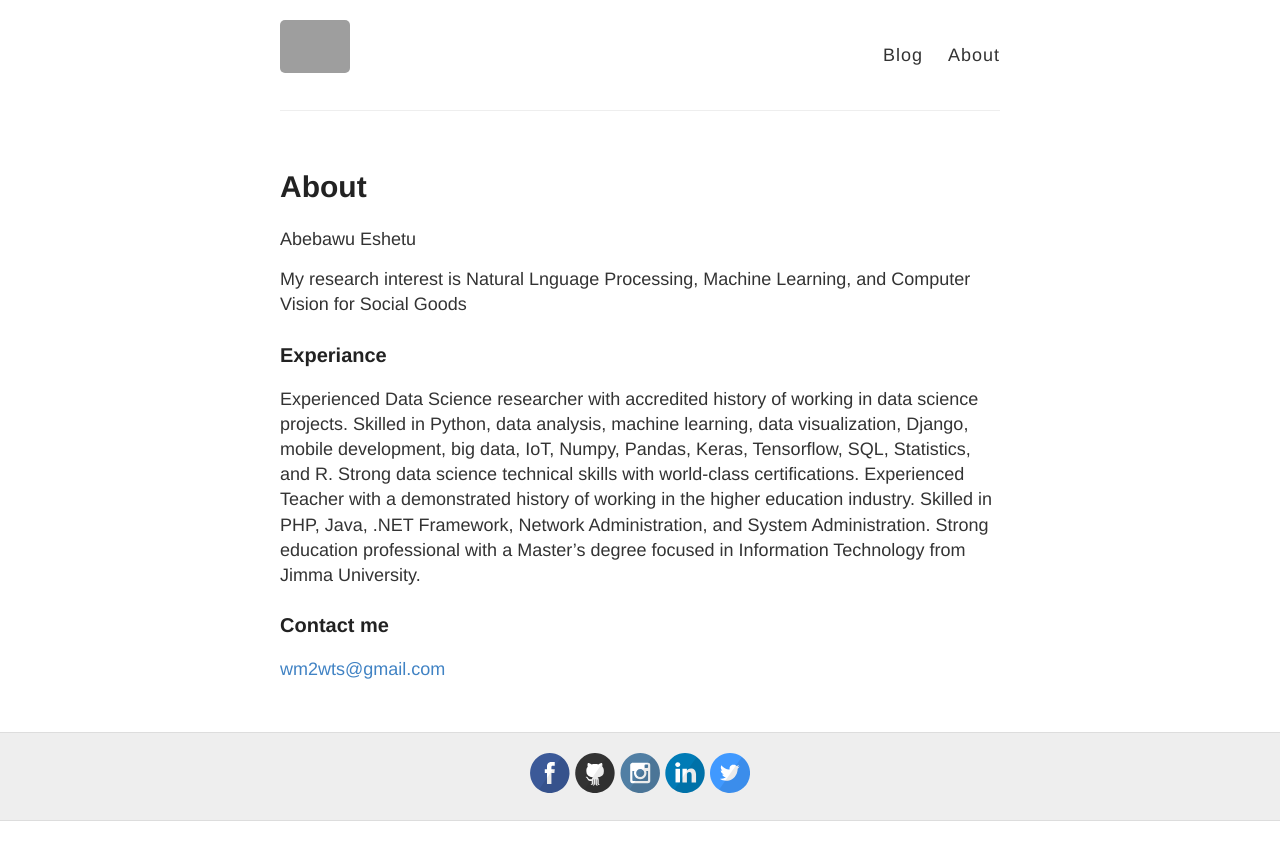
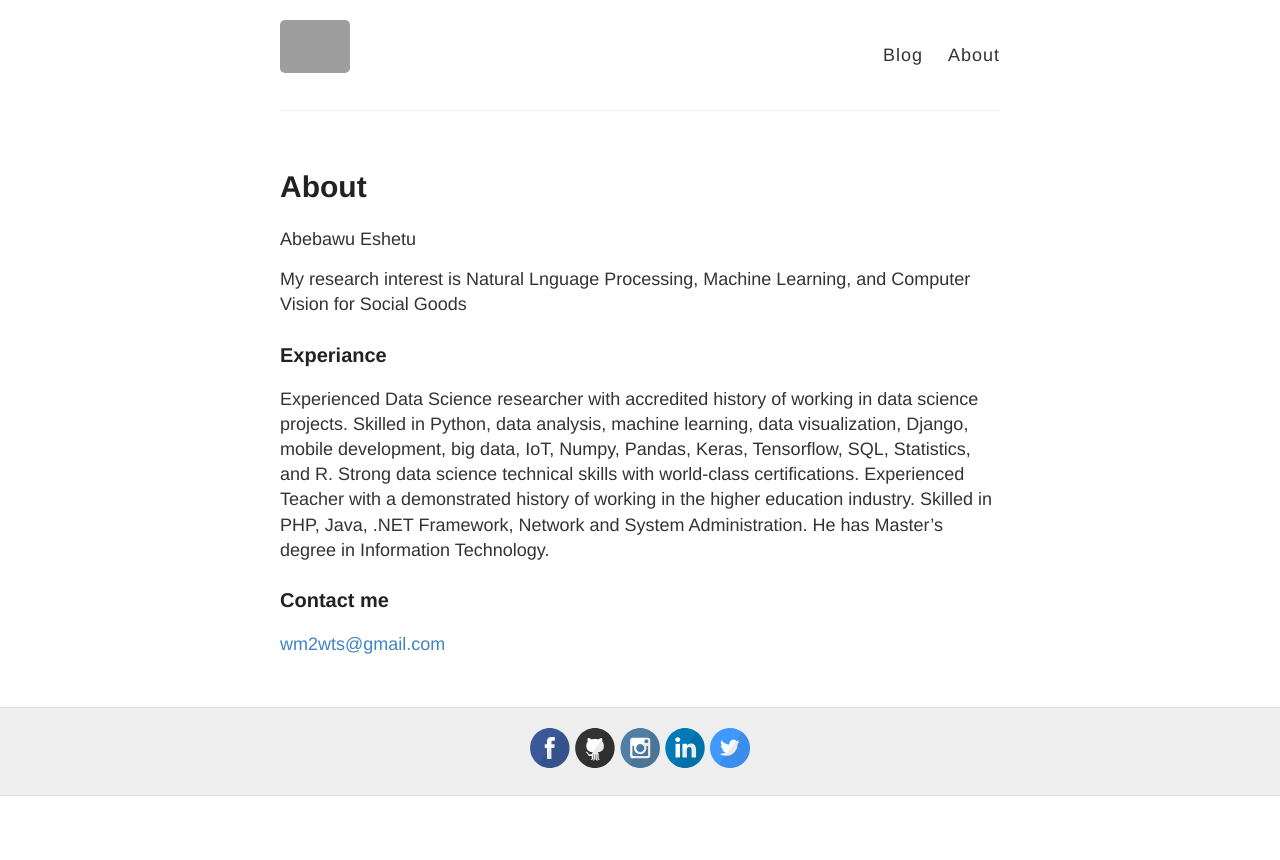
Before and after one commit to Abe2G/Abe2G.github.io, a Jekyll site: the page built from about.md, in a window 1280 px wide. Shown: the top 860 px of the page. Built offline with Jekyll 4.4.1, drawn with Linux system fonts in a browser that asks for light colours.

Commit message:
Update about.md

```diff
--- a/about.md
+++ b/about.md
@@ -11,7 +11,7 @@ My research interest is Natural Lnguage Processing, Machine Learning, and Comput
 ### Experiance
 
 Experienced Data Science researcher with accredited history of working in data science projects. Skilled in Python, data analysis, machine learning, data visualization, Django, mobile development, big data, IoT, Numpy, Pandas, Keras, Tensorflow, SQL, Statistics, and R. Strong data science technical skills with world-class certifications.
-Experienced Teacher with a demonstrated history of working in the higher education industry. Skilled in PHP, Java, .NET Framework, Network Administration, and System Administration. Strong education professional with a Master's degree focused in Information Technology from Jimma University.
+Experienced Teacher with a demonstrated history of working in the higher education industry. Skilled in PHP, Java, .NET Framework, Network and System Administration. He has Master's degree in Information Technology.
 ### Contact me
 
 [wm2wts@gmail.com](mailto:wm2wts@gmail.com)
```
